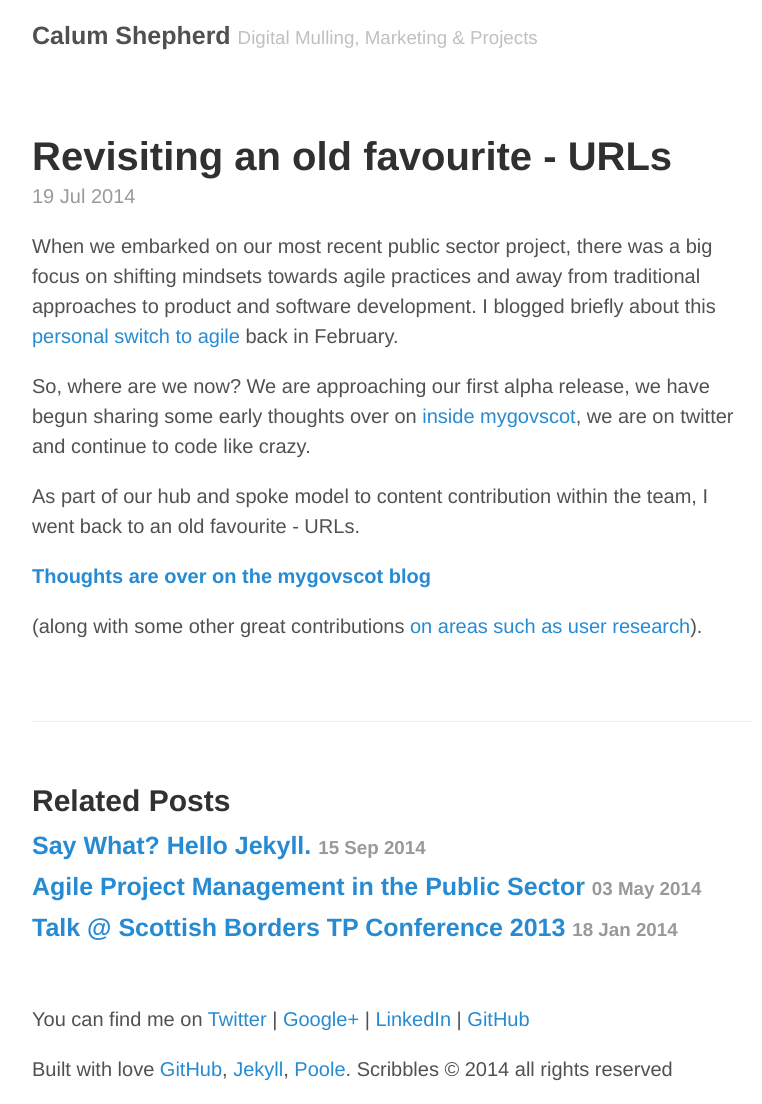
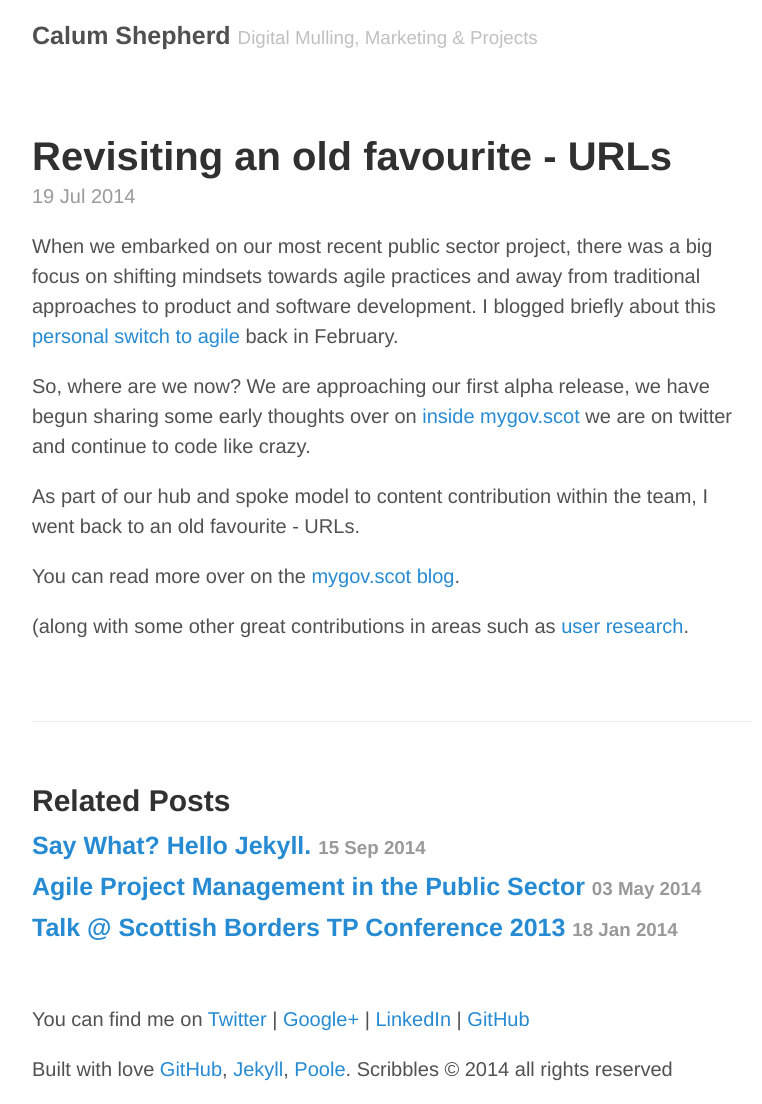
Before and after one commit to calcode/calcode.github.io, a Jekyll site: the page built from _posts/2014-07-19-an-old-favourite-urls.md, in a window 1280 px wide. Shown: the whole page, without its empty margins (248-1010 px from the left). Built offline with Jekyll 4.4.1, drawn with Linux system fonts in a browser that asks for light colours; Markdown is read by kramdown in place of the engine named in the settings.

Commit message:
updated markdown

```diff
--- a/_posts/2014-07-19-an-old-favourite-urls.md
+++ b/_posts/2014-07-19-an-old-favourite-urls.md
@@ -2,12 +2,12 @@
 layout: post
 title: Revisiting an old favourite - URLs
 ---
-When we embarked on our most recent public sector project, there was a big focus on shifting mindsets towards agile practices and away from traditional approaches to product and software development. I blogged briefly about this <a href="http://calumshep.com/agile-project-management/">personal switch to agile</a> back in February.
+When we embarked on our most recent public sector project, there was a big focus on shifting mindsets towards agile practices and away from traditional approaches to product and software development. I blogged briefly about this [personal switch to agile](http://calumshep.com/agile-project-management/) back in February.
 
-So, where are we now? We are approaching our first alpha release, we have begun sharing some early thoughts over on <a href="http://inside.mygovscot.org">inside mygovscot</a>, we are on twitter and continue to code like crazy.
+So, where are we now? We are approaching our first alpha release, we have begun sharing some early thoughts over on [inside mygov.scot](http://inside.mygovscot.org) we are on twitter and continue to code like crazy.
 
 As part of our hub and spoke model to content contribution within the team, I went back to an old favourite - URLs.
 
-<strong><a href="http://inside.mygovscot.org/2014/06/25/our-thoughts-on-urls/">Thoughts are over on the mygovscot blog</a> </strong>
+You can read more over on the [mygov.scot blog](http://inside.mygovscot.org/2014/06/25/our-thoughts-on-urls/).
 
-(along with some other great contributions <a href="http://inside.mygovscot.org/2014/07/02/user-testing-in-alpha/">on areas such as user research</a>).
+(along with some other great contributions in areas such as [user research](http://inside.mygovscot.org/2014/07/02/user-testing-in-alpha/).
```
